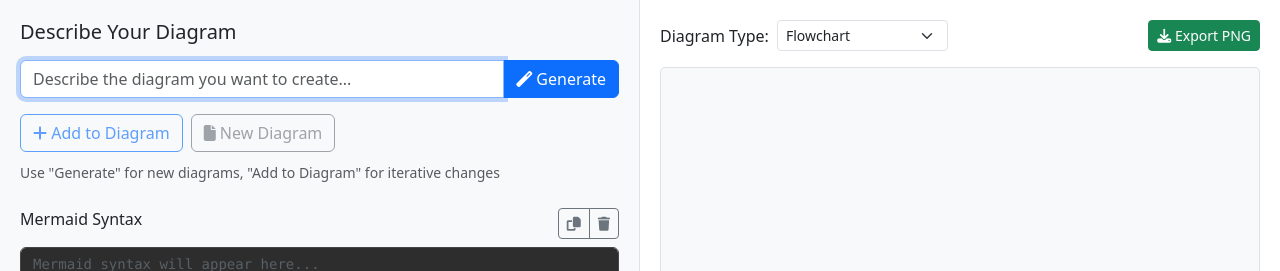
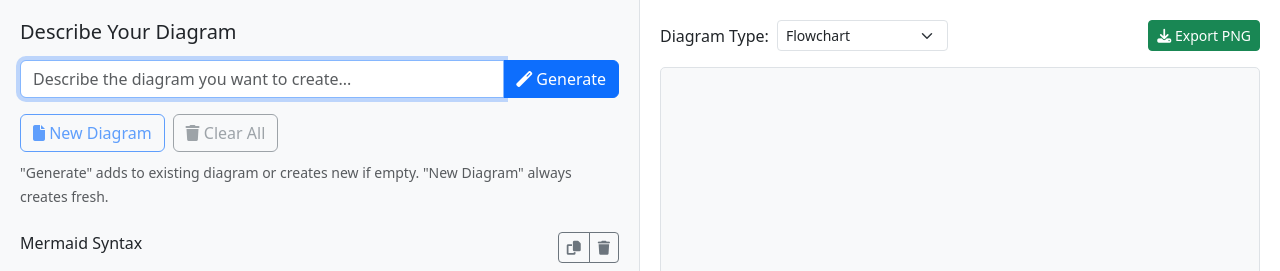
Before and after one commit to allannapier/textcharts, a Flask app: page / in a window 1280 px wide. Shown: the part 56-327 px from the top of the page. Run offline with Flask 3, Linux system fonts and the light colour scheme; data that the repository does not hold is empty.

Commit message:
changed flow

```diff
--- a/static/js/diagram.js
+++ b/static/js/diagram.js
@@ -24,14 +24,20 @@
 }
 
 // Generate diagram from prompt
-async function generateDiagram(isIteration = false) {
+async function generateDiagram(forceIteration = false) {
     const prompt = document.getElementById('diagramPrompt').value.trim();
     const diagramType = document.getElementById('diagramType').value;
+    const currentSyntax = document.getElementById('syntaxEditor').value.trim();
 
     if (!prompt) {
         showError('Please enter a description for your diagram');
         return;
     }
+
+    // Auto-detect if this should be an iteration:
+    // - If we have existing syntax AND we're not forcing a new diagram, iterate
+    // - If syntax is empty OR forceIteration is explicitly false, create new
+    const shouldIterate = forceIteration !== false && currentSyntax.length > 0;
 
     showLoading(true);
     hideError();
@@ -45,7 +51,7 @@
             body: JSON.stringify({
                 prompt: prompt,
                 diagram_type: diagramType,
-                is_iteration: isIteration
+                is_iteration: shouldIterate
             })
         });
 
@@ -68,9 +74,9 @@
     }
 }
 
-// Generate iteration
-async function generateIteration() {
-    await generateDiagram(true);
+// Force new diagram (ignore existing syntax)
+async function generateNewDiagram() {
+    await generateDiagram(false);
 }
 
 // Clear session and start fresh
@@ -147,28 +153,39 @@
     }
 }
 
-// Update iteration UI based on session state
+// Update UI based on current state
 async function updateIterationUI() {
     try {
-        const response = await fetch('/api/session-info');
-        const data = await response.json();
+        const currentSyntax = document.getElementById('syntaxEditor').value.trim();
+        const hasCurrentDiagram = currentSyntax.length > 0;
 
-        if (data.success) {
-            const hasCurrentDiagram = data.has_current_diagram;
-            const iterateBtn = document.getElementById('iterateBtn');
-            const newDiagramBtn = document.getElementById('newDiagramBtn');
+        const newDiagramBtn = document.getElementById('newDiagramBtn');
+        const clearBtn = document.getElementById('clearBtn');
+        const generateBtn = document.getElementById('generateBtn');
 
-            if (iterateBtn) {
-                iterateBtn.disabled = !hasCurrentDiagram;
-                iterateBtn.title = hasCurrentDiagram ? 'Add to current diagram' : 'No current diagram to iterate on';
-            }
+        // Enable "New Diagram" and "Clear All" only when there's existing content
+        if (newDiagramBtn) {
+            newDiagramBtn.disabled = !hasCurrentDiagram;
+            newDiagramBtn.title = hasCurrentDiagram ? 'Create new diagram (ignore current)' : 'No current diagram';
+        }
 
-            if (newDiagramBtn) {
-                newDiagramBtn.disabled = !hasCurrentDiagram;
+        if (clearBtn) {
+            clearBtn.disabled = !hasCurrentDiagram;
+            clearBtn.title = hasCurrentDiagram ? 'Clear everything and start fresh' : 'Nothing to clear';
+        }
+
+        // Update generate button text based on state
+        if (generateBtn) {
+            if (hasCurrentDiagram) {
+                generateBtn.innerHTML = '<i class="fas fa-plus"></i> Add to Diagram';
+                generateBtn.title = 'Add to existing diagram';
+            } else {
+                generateBtn.innerHTML = '<i class="fas fa-magic"></i> Generate';
+                generateBtn.title = 'Create new diagram';
             }
         }
     } catch (error) {
-        console.error('Error updating iteration UI:', error);
+        console.error('Error updating UI:', error);
     }
 }
 
@@ -196,6 +213,7 @@
         diagramContainer.innerHTML = svg;
 
         hideError();
+        updateIterationUI(); // Update UI when diagram changes
     } catch (error) {
         console.error('Mermaid error:', error);
         showError(`Syntax error: ${error.message}`);
--- a/templates/index.html
+++ b/templates/index.html
@@ -24,28 +24,28 @@
                         </button>
                     </div>
 
-                    <!-- Iteration Controls -->
+                    <!-- Additional Controls -->
                     <div class="d-flex gap-2 mb-2">
                         <button class="btn btn-outline-primary"
                                 type="button"
-                                id="iterateBtn"
-                                onclick="generateIteration()"
+                                id="newDiagramBtn"
+                                onclick="generateNewDiagram()"
                                 disabled
-                                title="Add to current diagram">
-                            <i class="fas fa-plus"></i> Add to Diagram
+                                title="Force create new diagram (ignore current)">
+                            <i class="fas fa-file"></i> New Diagram
                         </button>
                         <button class="btn btn-outline-secondary"
                                 type="button"
-                                id="newDiagramBtn"
+                                id="clearBtn"
                                 onclick="clearSession()"
                                 disabled
-                                title="Start new diagram">
-                            <i class="fas fa-file"></i> New Diagram
+                                title="Clear everything and start fresh">
+                            <i class="fas fa-trash"></i> Clear All
                         </button>
                     </div>
 
                     <small class="text-muted">
-                        Use "Generate" for new diagrams, "Add to Diagram" for iterative changes
+                        "Generate" adds to existing diagram or creates new if empty. "New Diagram" always creates fresh.
                     </small>
                 </div>
 
```
